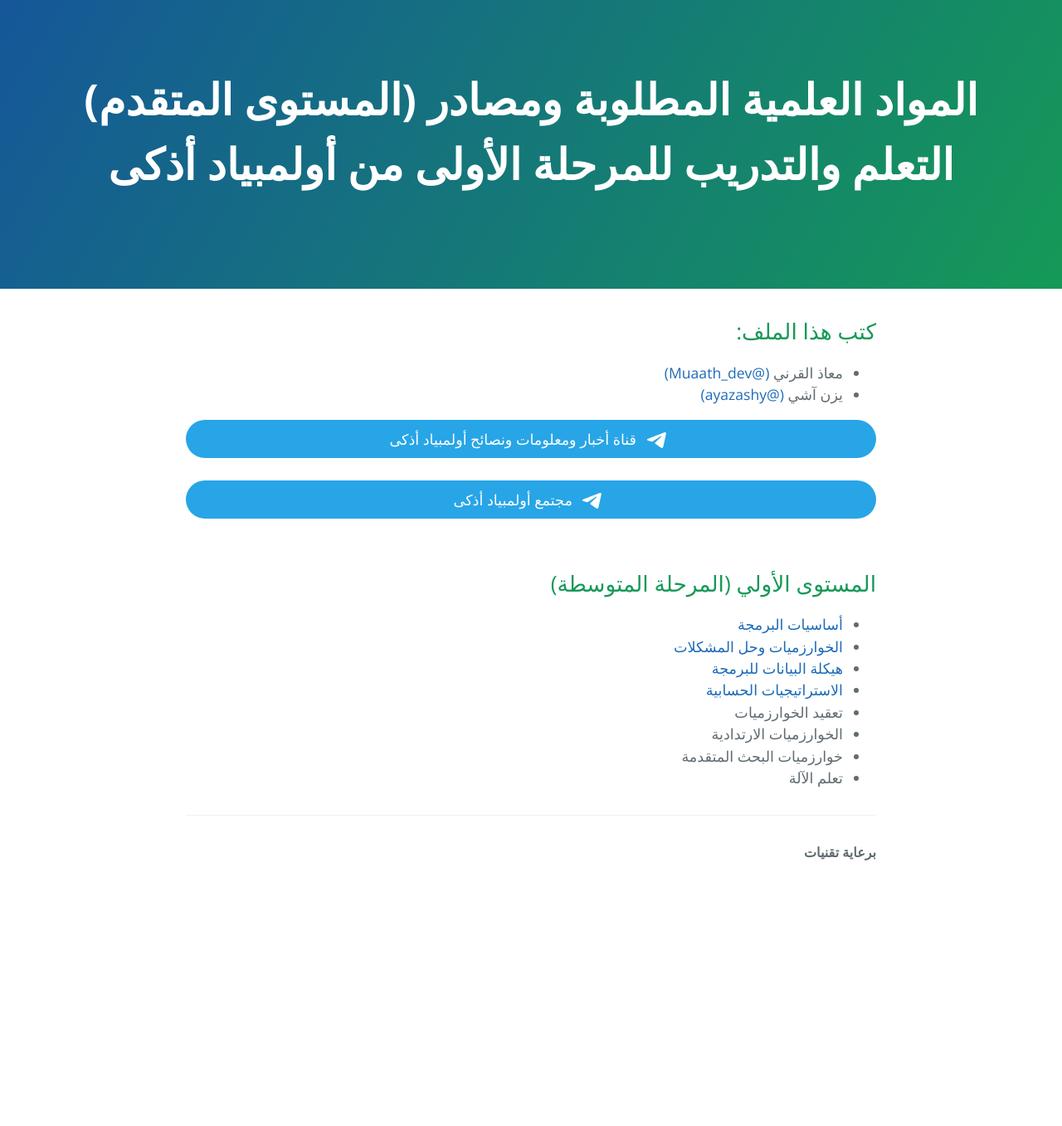
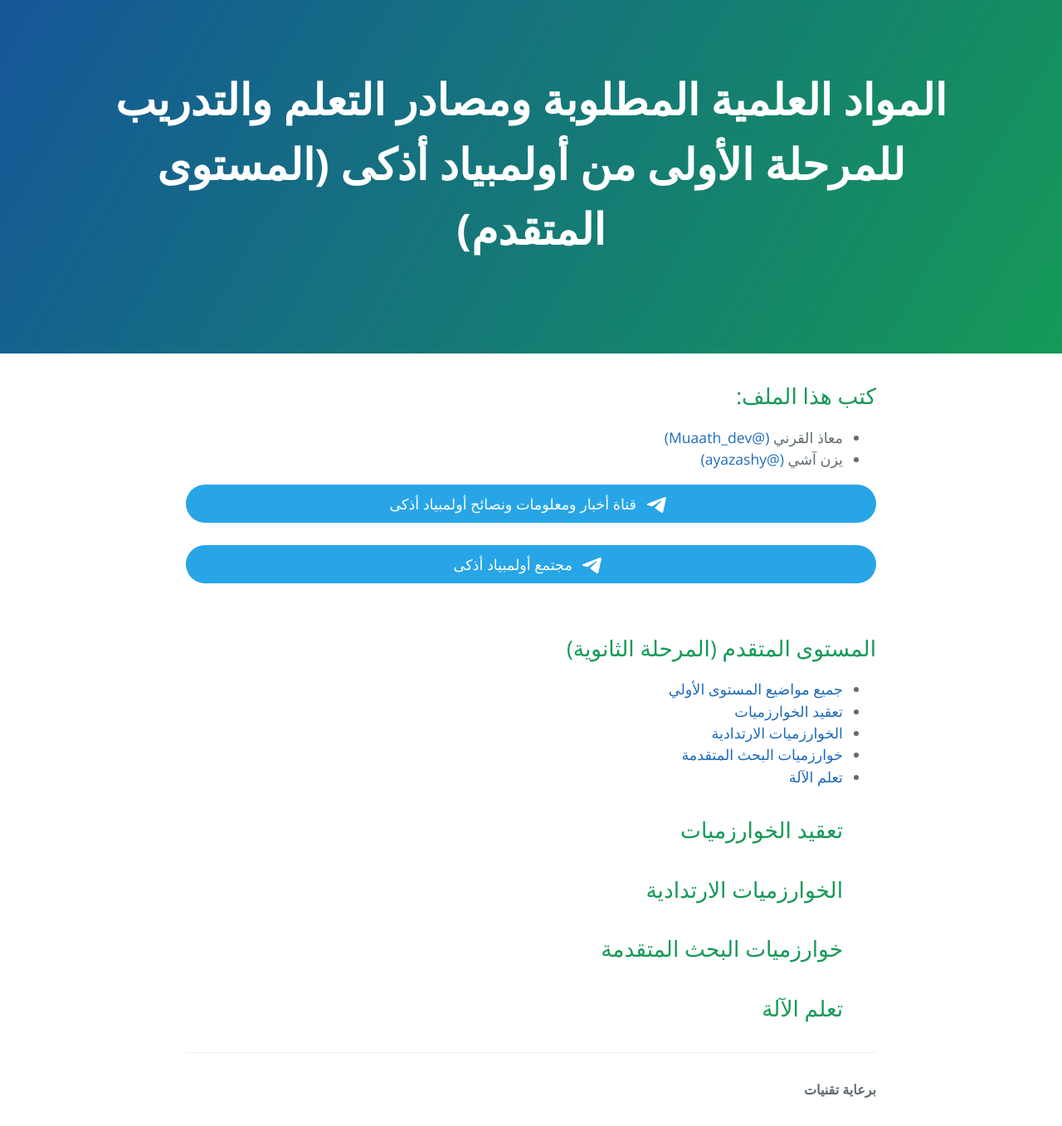
Before and after one commit to Teqaniaat/Teqaniaat, a Jekyll site: the page built from athka/first_exam_topics_senior_ar.md, in a window 1280 px wide. Shown: the whole page at 83% size. Built offline with Jekyll 4.4.1, drawn with Linux system fonts in a browser that asks for light colours; the repository's description, which GitHub fills in, is left out; before the commit the page ends 1071 px from its top, so only the background shows below that.

Commit message:
Update first_exam_topics_senior_ar.md

```diff
--- a/athka/first_exam_topics_senior_ar.md
+++ b/athka/first_exam_topics_senior_ar.md
@@ -1,5 +1,5 @@
 ---
-title: '(المستوى المتقدم) المواد العلمية المطلوبة ومصادر التعلم والتدريب للمرحلة الأولى من أولمبياد أذكى'
+title: 'المواد العلمية المطلوبة ومصادر التعلم والتدريب للمرحلة الأولى من أولمبياد أذكى (المستوى المتقدم)'
 layout: athkaAR
 lang: ar
 ---
@@ -12,12 +12,17 @@ lang: ar
 
 {% include athka-tgchannel.html %}
 
-## المستوى الأولي (المرحلة المتوسطة)
-- [أساسيات البرمجة](#أساسيات-البرمجة)
-- [الخوارزميات وحل المشكلات](#الخوارزميات-وحل-المشكلات)
-- [هيكلة البيانات للبرمجة](#هيكلة-البيانات-للبرمجة)
-- [الاستراتيجيات الحسابية](#الاستراتيجيات-الحسابية)
-- تعقيد الخوارزميات
-- الخوارزميات الارتدادية
-- خوارزميات البحث المتقدمة
-- تعلم الآلة
+## المستوى المتقدم (المرحلة الثانوية)
+- [جميع مواضيع المستوى الأولي](https://teqaniaat.github.io/Teqaniaat/athka/first_exam_topics_junior_ar)
+- [تعقيد الخوارزميات](#تعقيد-الخوارزميات)
+- [الخوارزميات الارتدادية](#الخوارزميات-الارتدادية)
+- [خوارزميات البحث المتقدمة](#خوارزميات-البحث-المتقدمة)
+- [تعلم الآلة](#تعلم-الآلة)
+<a id="تعقيد-الخوارزميات"></a>
+## تعقيد الخوارزميات
+<a id="الخوارزميات-الارتدادية"></a>
+## الخوارزميات الارتدادية
+<a id="خوارزميات-البحث-المتقدمة"></a>
+## خوارزميات البحث المتقدمة
+<a id="تعلم-الآلة"></a>
+## تعلم الآلة
```
